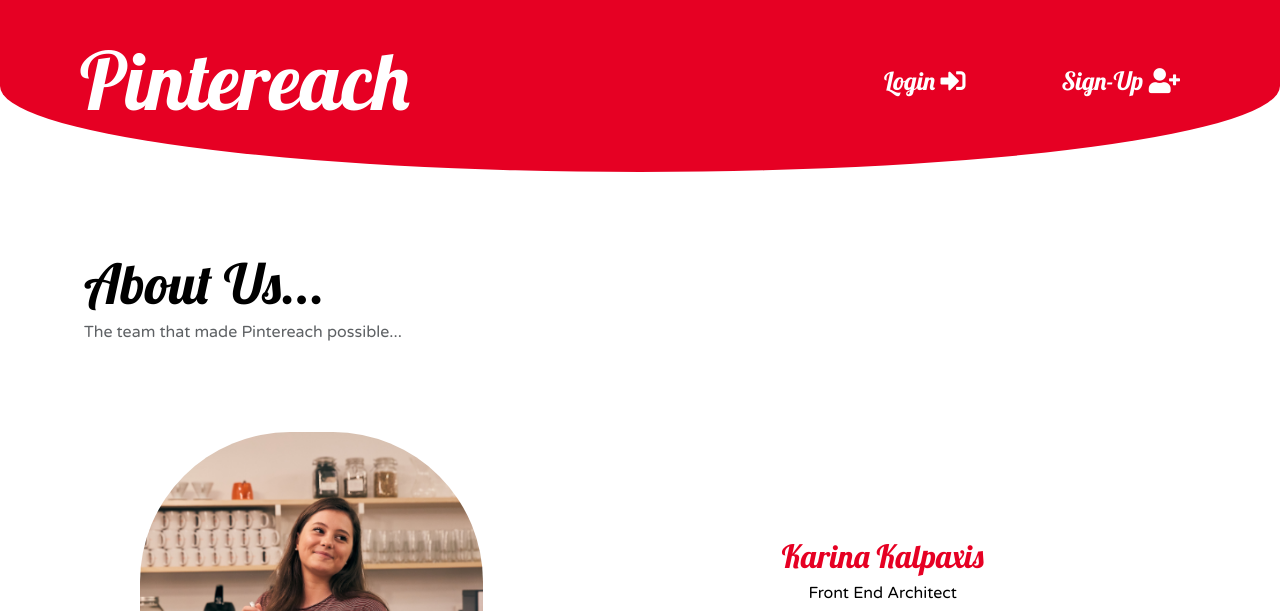
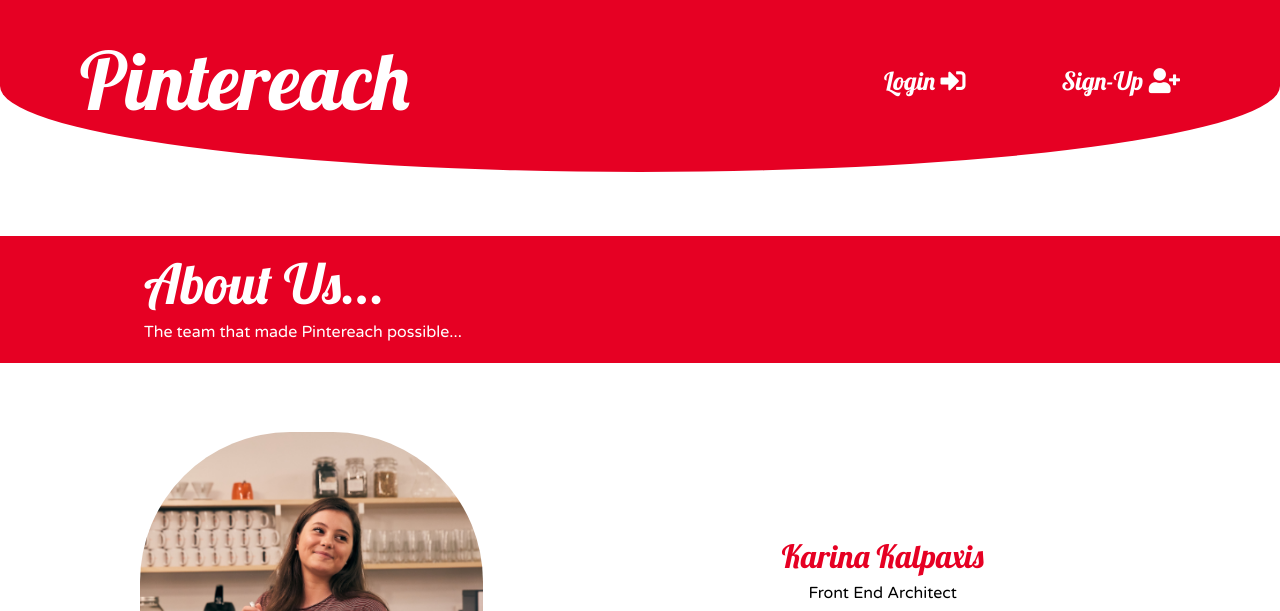
Before and after one commit to build-week-pintereach-2/Marketing-Page, a plain HTML site: page aboutUs.html in a window 1280 px wide. Shown: the top 611 px of the page. Drawn offline with Linux system fonts and the light colour scheme.

Commit message:
made changes to header in aboutUs page

```diff
--- a/aboutUs.html
+++ b/aboutUs.html
@@ -36,10 +36,12 @@
     </div>
 
    <header>
+      <div>
        <h2>About Us...</h2>
        <br>
        <p>The team that made Pintereach possible...</p>
-   </header>
+      </div>
+  </header>
 
 
  <!-- <div class="container home"> -->
--- a/less/home-page.less
+++ b/less/home-page.less
@@ -75,12 +75,25 @@
 
 .aboutUs {
 	header {
-		margin: 5% 5%;
+		// margin:5% 5%;
+		margin: 5% 0;
 		padding: 20px;
+		width:100%;
+		background: #e60023;
+		// border-radius: 20% 20% 20% 20%;
+
+		div{
+			margin:0 10%;
+		}
 
 		h2 {
-			color: black;
+			// color: black;
+			color:white;
 			.font-style(Lobster, 5.5rem);
+		}
+
+		p{
+			color:white;
 		}
 	}
 
```
Also changed, not shown: css/index.css, 1 other file.
